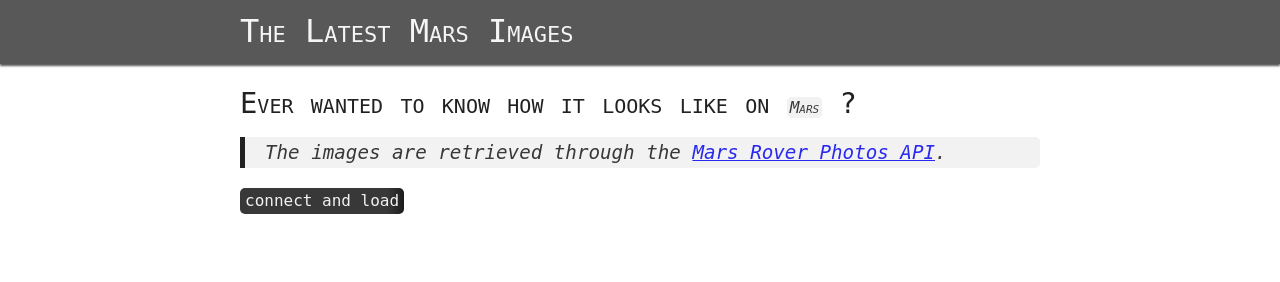
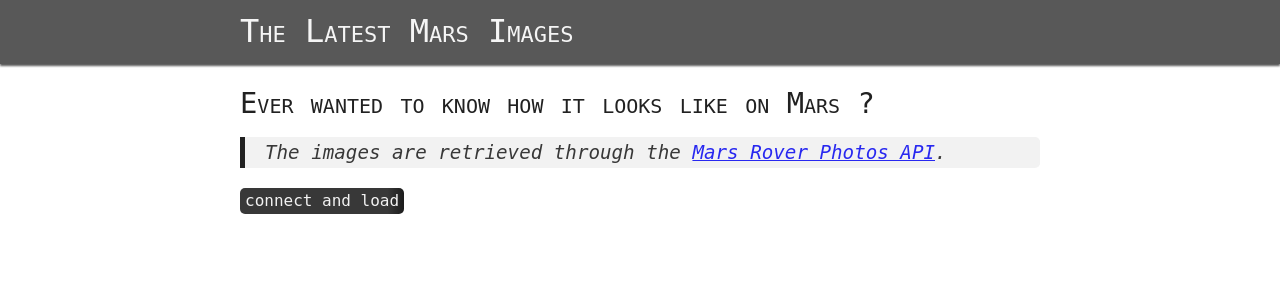
Before and after one commit to ZackDev/zackdev.github.io, a Jekyll site: the page built from _posts/2021-05-07-the-latest-mars-images.md, in a window 1280 px wide. Shown: the top 282 px of the page. Built offline with Jekyll 4.4.1, drawn with Linux system fonts in a browser that asks for light colours.

Commit message:
mars: content fix

```diff
--- a/_posts/2021-05-07-the-latest-mars-images.md
+++ b/_posts/2021-05-07-the-latest-mars-images.md
@@ -5,7 +5,7 @@ published: true
 archived: false
 ---
 
-# Ever wanted to know how it looks like on `Mars` ?
+# Ever wanted to know how it looks like on Mars ?
 
 <div id="album-container"></div>
 
```
